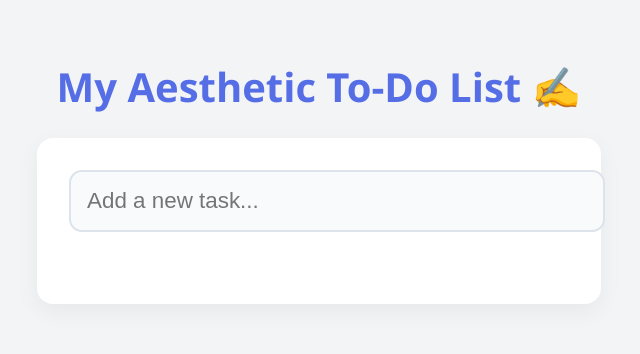
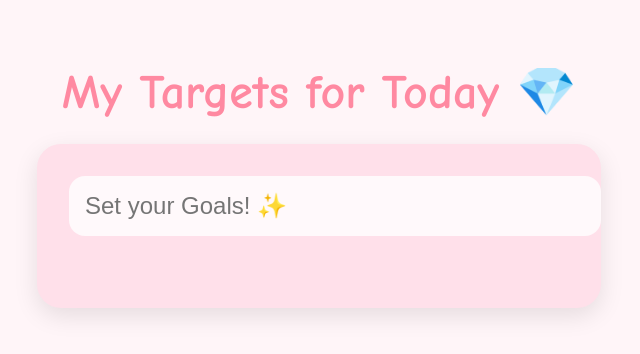
Before and after one commit to AyushSupakar/my_todo_app, a plain HTML site: page index.html in a window 1280 px wide. Shown: the whole page, without its empty margins (321-961 px from the left). Drawn offline with Linux system fonts and the light colour scheme.

Commit message:
Update index.html

```diff
--- a/index.html
+++ b/index.html
@@ -3,12 +3,12 @@
   <head>
     <meta charset="UTF-8" />
     <meta name="viewport" content="width=device-width, initial-scale=1.0" />
-    <title>Cute Aesthetic To-Do App</title>
+    <title>Ocean Knight Targets </title>
     <style>
       body {
-        background-color: #f2f4f6;
-        font-family: "Segoe UI", Tahoma, Geneva, Verdana, sans-serif;
-        color: #333;
+        background-color: #fff5f8;
+        font-family: "Comic Sans MS", cursive, sans-serif;
+        color: #444;
         display: flex;
         flex-direction: column;
         align-items: center;
@@ -19,29 +19,29 @@
       }
 
       h1 {
-        font-size: 2.5rem;
-        color: #556ee6;
+        font-size: 3rem;
+        color: #ff89a1;
         margin-bottom: 1.5rem;
       }
 
       .todo-container {
-        background-color: #ffffff;
+        background-color: #ffe0ea;
         padding: 2rem;
-        border-radius: 1rem;
+        border-radius: 1.5rem;
         width: 90%;
         max-width: 500px;
-        box-shadow: 0 8px 24px rgba(0, 0, 0, 0.05);
+        box-shadow: 0 8px 24px rgba(0, 0, 0, 0.1);
       }
 
       .todo-input {
         width: 100%;
         padding: 1rem;
-        font-size: 1.4rem;
-        border: 2px solid #dde3ea;
-        border-radius: 0.8rem;
+        font-size: 1.5rem;
+        border: none;
+        border-radius: 1rem;
         margin-bottom: 1.5rem;
         outline: none;
-        background-color: #f9fafb;
+        background-color: #fff9fb;
       }
 
       .todo-list {
@@ -50,21 +50,21 @@
       }
 
       .todo-item {
-        background-color: #f5f7fa;
+        background-color: #fff;
         padding: 1rem;
         margin-bottom: 1rem;
-        border-radius: 0.8rem;
+        border-radius: 1rem;
         display: flex;
         align-items: center;
-        font-size: 1.3rem;
-        box-shadow: 0 4px 12px rgba(0, 0, 0, 0.04);
+        font-size: 1.4rem;
+        box-shadow: 0 4px 12px rgba(0, 0, 0, 0.05);
       }
 
       .todo-item input[type="checkbox"] {
-        width: 1.8rem;
-        height: 1.8rem;
+        width: 2rem;
+        height: 2rem;
         margin-right: 1rem;
-        accent-color: #556ee6;
+        accent-color: #ff89a1;
       }
 
       .todo-item.completed {
@@ -74,12 +74,12 @@
     </style>
   </head>
   <body>
-    <h1>My Aesthetic To-Do List ✍️</h1>
+    <h1>My Targets for Today 💎</h1>
     <div class="todo-container">
       <input
         type="text"
         class="todo-input"
-        placeholder="Add a new task..."
+        placeholder="Set your Goals! ✨"
       />
       <ul class="todo-list"></ul>
     </div>
```
